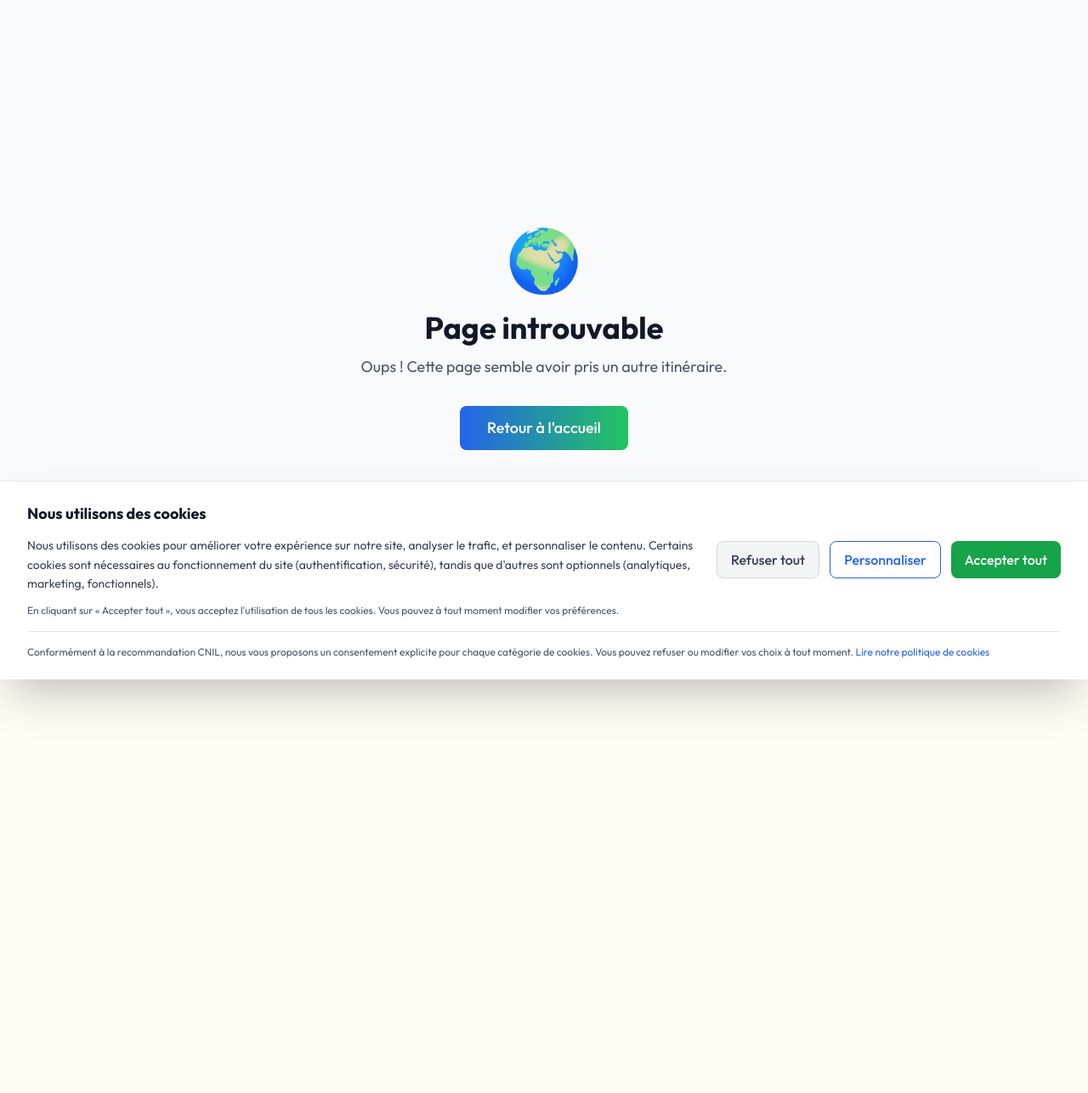
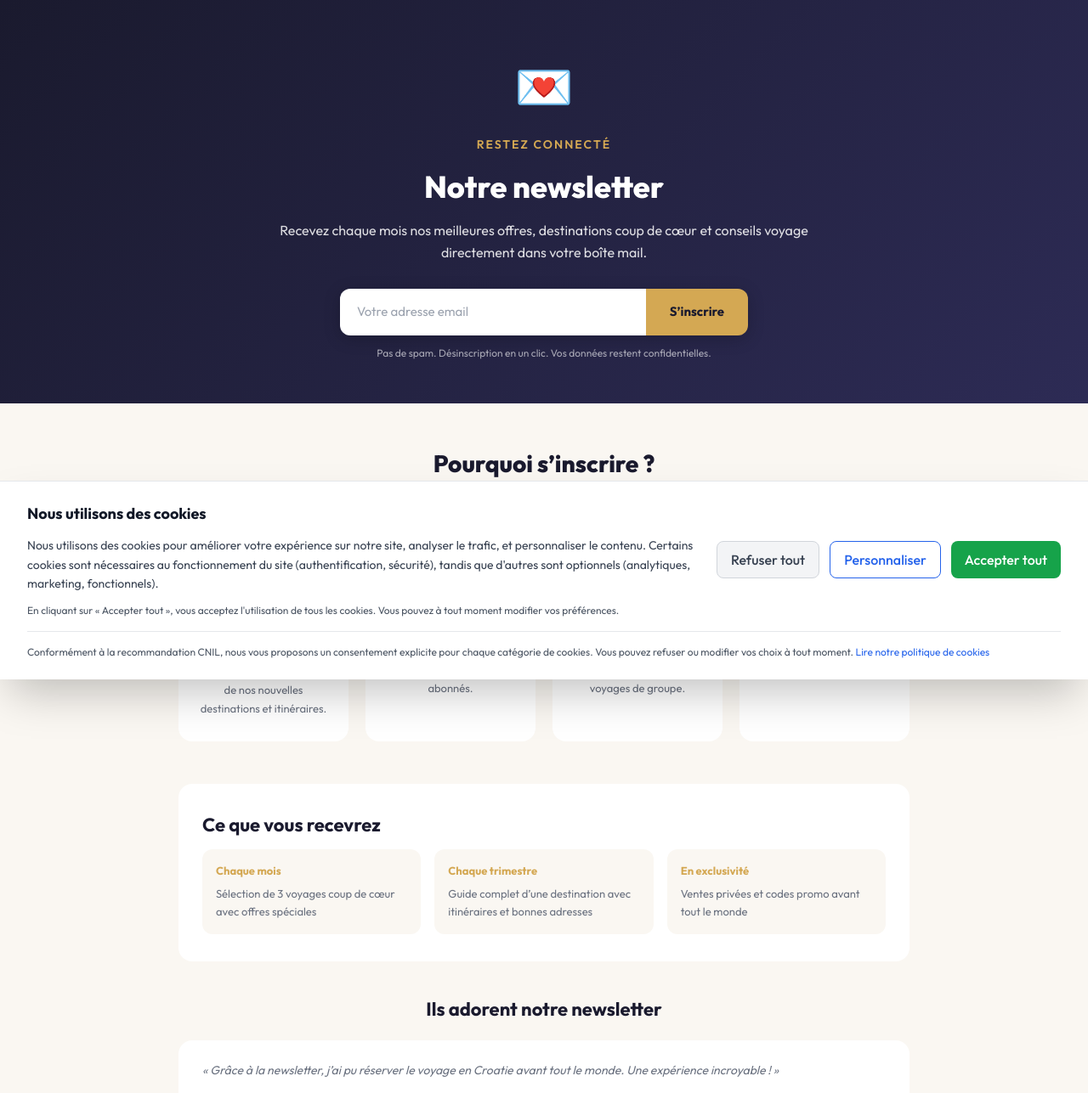
Before and after one commit to eventylife-hub/Eventylife, a Next.js app: page /newsletter in a window 1280 px wide. Before the commit this address had no page. Shown: the top 1287 px of the page at 85% size. Before the commit the page ends 800 px from the top, so only its background shows below. Built offline with nearby package versions, Linux system fonts and the light colour scheme.

Commit message:
feat: add newsletter page

```diff
--- /dev/null
+++ b/app/(public)/newsletter/page.tsx
@@ -0,0 +1,110 @@
+'use client';
+
+const avantages = [
+  { icon: "\u{1F30D}", titre: "Destinations exclusives", desc: "Soyez les premiers inform\u00e9s de nos nouvelles destinations et itin\u00e9raires." },
+  { icon: "\u{1F381}", titre: "Offres privil\u00e8ges", desc: "Acc\u00e9dez \u00e0 des r\u00e9ductions exclusives r\u00e9serv\u00e9es \u00e0 nos abonn\u00e9s." },
+  { icon: "\u{1F4A1}", titre: "Conseils voyage", desc: "Recevez nos meilleures astuces pour pr\u00e9parer vos voyages de groupe." },
+  { icon: "\u{2B50}", titre: "Avant-premi\u00e8res", desc: "R\u00e9servez en priorit\u00e9 avant l\u2019ouverture au grand public." },
+];
+
+const temoignages = [
+  { nom: "Marie L.", lieu: "Lyon", texte: "Gr\u00e2ce \u00e0 la newsletter, j\u2019ai pu r\u00e9server le voyage en Croatie avant tout le monde. Une exp\u00e9rience incroyable !" },
+  { nom: "Philippe D.", lieu: "Bordeaux", texte: "Les conseils voyage sont vraiment utiles. J\u2019ai d\u00e9couvert des astuces que je n\u2019aurais jamais trouv\u00e9es seul." },
+  { nom: "Sophie M.", lieu: "Paris", texte: "Les offres exclusives de la newsletter m\u2019ont fait \u00e9conomiser plus de 200\u20ac sur mon dernier voyage." },
+];
+
+export default function NewsletterPage() {
+  return (
+    <div style={{ minHeight: '100vh', background: '#FAF7F2' }}>
+      <div style={{ background: 'linear-gradient(135deg, #1A1A2E 0%, #2D2B55 100%)', padding: '60px 20px 50px', textAlign: 'center' }}>
+        <div style={{ maxWidth: 700, margin: '0 auto' }}>
+          <div style={{ fontSize: 56, marginBottom: 16 }}>{"\u{1F48C}"}</div>
+          <div style={{ color: '#D4A853', fontSize: 14, fontWeight: 600, letterSpacing: 2, textTransform: 'uppercase', marginBottom: 12 }}>{"Restez connect\u00e9"}</div>
+          <h1 style={{ color: '#FFFFFF', fontSize: 36, fontWeight: 800, marginTop: 0, marginBottom: 12 }}>
+            {"Notre newsletter"}
+          </h1>
+          <p style={{ color: 'rgba(255,255,255,0.85)', fontSize: 16, lineHeight: 1.6, marginBottom: 30 }}>
+            {"Recevez chaque mois nos meilleures offres, destinations coup de c\u0153ur et conseils voyage directement dans votre bo\u00eete mail."}
+          </p>
+          <div style={{ display: 'flex', gap: 0, maxWidth: 480, margin: '0 auto', borderRadius: 12, overflow: 'hidden', boxShadow: '0 4px 20px rgba(0,0,0,0.2)' }}>
+            <input type="email" placeholder="Votre adresse email" style={{ flex: 1, padding: '16px 20px', border: 'none', fontSize: 15, outline: 'none', background: '#FFFFFF', color: '#1A1A2E' }} />
+            <button style={{ padding: '16px 28px', background: '#D4A853', color: '#1A1A2E', border: 'none', fontSize: 15, fontWeight: 700, cursor: 'pointer', whiteSpace: 'nowrap' }}>{"S\u2019inscrire"}</button>
+          </div>
+          <p style={{ color: 'rgba(255,255,255,0.6)', fontSize: 12, marginTop: 12 }}>{"Pas de spam. D\u00e9sinscription en un clic. Vos donn\u00e9es restent confidentielles."}</p>
+        </div>
+      </div>
+
+      <div style={{ maxWidth: 900, margin: '0 auto', padding: '50px 20px 60px' }}>
+        <h2 style={{ color: '#1A1A2E', fontSize: 28, fontWeight: 800, textAlign: 'center', marginBottom: 8 }}>{"Pourquoi s\u2019inscrire ?"}</h2>
+        <p style={{ color: '#6B7280', fontSize: 15, textAlign: 'center', marginBottom: 32 }}>{"Des avantages exclusifs r\u00e9serv\u00e9s \u00e0 notre communaut\u00e9"}</p>
+
+        <div style={{ display: 'grid', gridTemplateColumns: 'repeat(auto-fit, minmax(200px, 1fr))', gap: 20, marginBottom: 50 }}>
+          {avantages.map(a => (
+            <div key={a.titre} style={{ background: '#FFFFFF', borderRadius: 16, padding: '28px 20px', textAlign: 'center' }}>
+              <div style={{ fontSize: 36, marginBottom: 12 }}>{a.icon}</div>
+              <div style={{ color: '#1A1A2E', fontSize: 16, fontWeight: 700, marginBottom: 8 }}>{a.titre}</div>
+              <p style={{ color: '#6B7280', fontSize: 13, lineHeight: 1.7, margin: 0 }}>{a.desc}</p>
+            </div>
+          ))}
+        </div>
+
+        <div style={{ background: '#FFFFFF', borderRadius: 16, padding: '32px 28px', marginBottom: 40 }}>
+          <h2 style={{ color: '#1A1A2E', fontSize: 22, fontWeight: 700, marginTop: 0, marginBottom: 12 }}>{"Ce que vous recevrez"}</h2>
+          <div style={{ display: 'grid', gridTemplateColumns: 'repeat(auto-fit, minmax(220px, 1fr))', gap: 16 }}>
+            {[
+              { freq: "Chaque mois", desc: "S\u00e9lection de 3 voyages coup de c\u0153ur avec offres sp\u00e9ciales" },
+              { freq: "Chaque trimestre", desc: "Guide complet d\u2019une destination avec itin\u00e9raires et bonnes adresses" },
+              { freq: "En exclusivit\u00e9", desc: "Ventes priv\u00e9es et codes promo avant tout le monde" },
+            ].map(item => (
+              <div key={item.freq} style={{ padding: '16px', background: '#FAF7F2', borderRadius: 12 }}>
+                <div style={{ color: '#D4A853', fontSize: 13, fontWeight: 700, marginBottom: 6 }}>{item.freq}</div>
+                <p style={{ color: '#6B7280', fontSize: 13, lineHeight: 1.6, margin: 0 }}>{item.desc}</p>
+              </div>
+            ))}
+          </div>
+        </div>
+
+        <h2 style={{ color: '#1A1A2E', fontSize: 22, fontWeight: 700, textAlign: 'center', marginBottom: 20 }}>{"Ils adorent notre newsletter"}</h2>
+
+        <div style={{ display: 'flex', flexDirection: 'column', gap: 16, marginBottom: 40 }}>
+          {temoignages.map(t => (
+            <div key={t.nom} style={{ background: '#FFFFFF', borderRadius: 16, padding: '24px 28px' }}>
+              <p style={{ color: '#6B7280', fontSize: 14, lineHeight: 1.7, margin: '0 0 12px', fontStyle: 'italic' }}>{"\u00ab " + t.texte + " \u00bb"}</p>
+              <div style={{ display: 'flex', alignItems: 'center', gap: 8 }}>
+                <span style={{ color: '#1A1A2E', fontSize: 14, fontWeight: 700 }}>{t.nom}</span>
+                <span style={{ color: '#9CA3AF', fontSize: 12 }}>{"\u2014 " + t.lieu}</span>
+              </div>
+            </div>
+          ))}
+        </div>
+
+        <div style={{ background: '#FFFFFF', borderRadius: 16, padding: '32px 28px', marginBottom: 40 }}>
+          <h3 style={{ color: '#1A1A2E', fontSize: 18, fontWeight: 700, marginTop: 0, marginBottom: 16 }}>{"Questions fr\u00e9quentes"}</h3>
+          {[
+            { q: "\u00c0 quelle fr\u00e9quence recevrai-je la newsletter ?", r: "Vous recevrez un email par mois maximum, plus des offres sp\u00e9ciales ponctuelles." },
+            { q: "Puis-je me d\u00e9sinscrire facilement ?", r: "Oui, chaque email contient un lien de d\u00e9sinscription en un clic. C\u2019est imm\u00e9diat." },
+            { q: "Mes donn\u00e9es sont-elles prot\u00e9g\u00e9es ?", r: "Absolument. Nous respectons le RGPD et ne partageons jamais vos donn\u00e9es avec des tiers." },
+          ].map(faq => (
+            <div key={faq.q} style={{ borderBottom: '1px solid #E8E4DE', padding: '16px 0' }}>
+              <div style={{ color: '#1A1A2E', fontSize: 15, fontWeight: 600, marginBottom: 6 }}>{faq.q}</div>
+              <p style={{ color: '#6B7280', fontSize: 13, lineHeight: 1.7, margin: 0 }}>{faq.r}</p>
+            </div>
+          ))}
+        </div>
+
+        <div style={{ textAlign: 'center', paddingBottom: 40 }}>
+          <div style={{ background: 'linear-gradient(135deg, #1A1A2E 0%, #2D2B55 100%)', borderRadius: 16, padding: '40px 30px' }}>
+            <h3 style={{ color: '#FFFFFF', fontSize: 24, fontWeight: 700, marginTop: 0, marginBottom: 8 }}>{"Rejoignez + de 5 000 voyageurs"}</h3>
+            <p style={{ color: 'rgba(255,255,255,0.85)', fontSize: 14, marginBottom: 24 }}>
+              {"Inscrivez-vous maintenant et recevez en cadeau notre guide \u00ab 10 destinations tendance 2026 \u00bb."}
+            </p>
+            <div style={{ display: 'flex', gap: 0, maxWidth: 440, margin: '0 auto', borderRadius: 10, overflow: 'hidden' }}>
+              <input type="email" placeholder="Votre email" style={{ flex: 1, padding: '14px 18px', border: 'none', fontSize: 14, outline: 'none' }} />
+              <button style={{ padding: '14px 24px', background: '#D4A853', color: '#1A1A2E', border: 'none', fontSize: 14, fontWeight: 700, cursor: 'pointer' }}>{"Je m\u2019inscris"}</button>
+            </div>
+          </div>
+        </div>
+      </div>
+    </div>
+  );
+}
```
